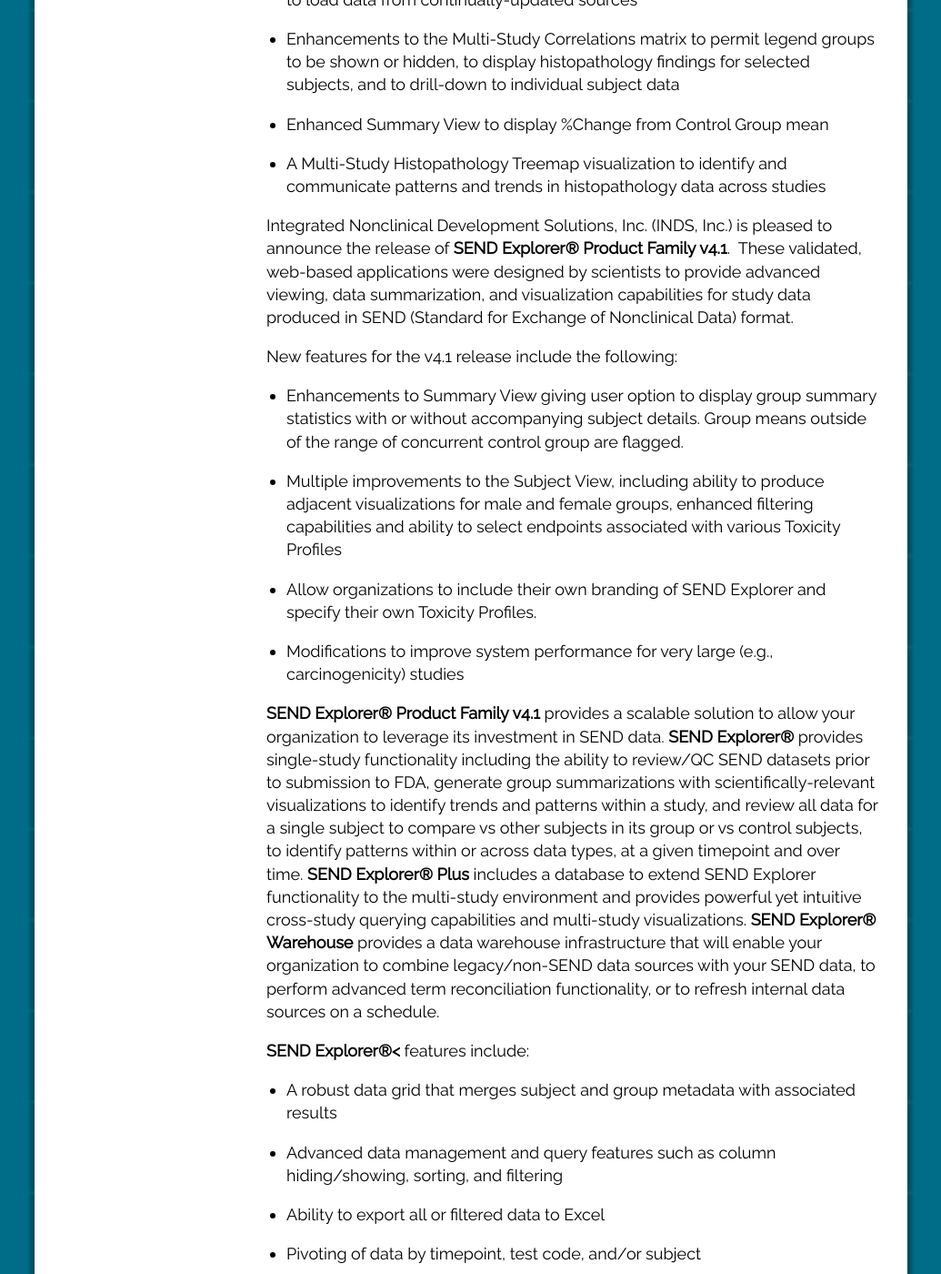
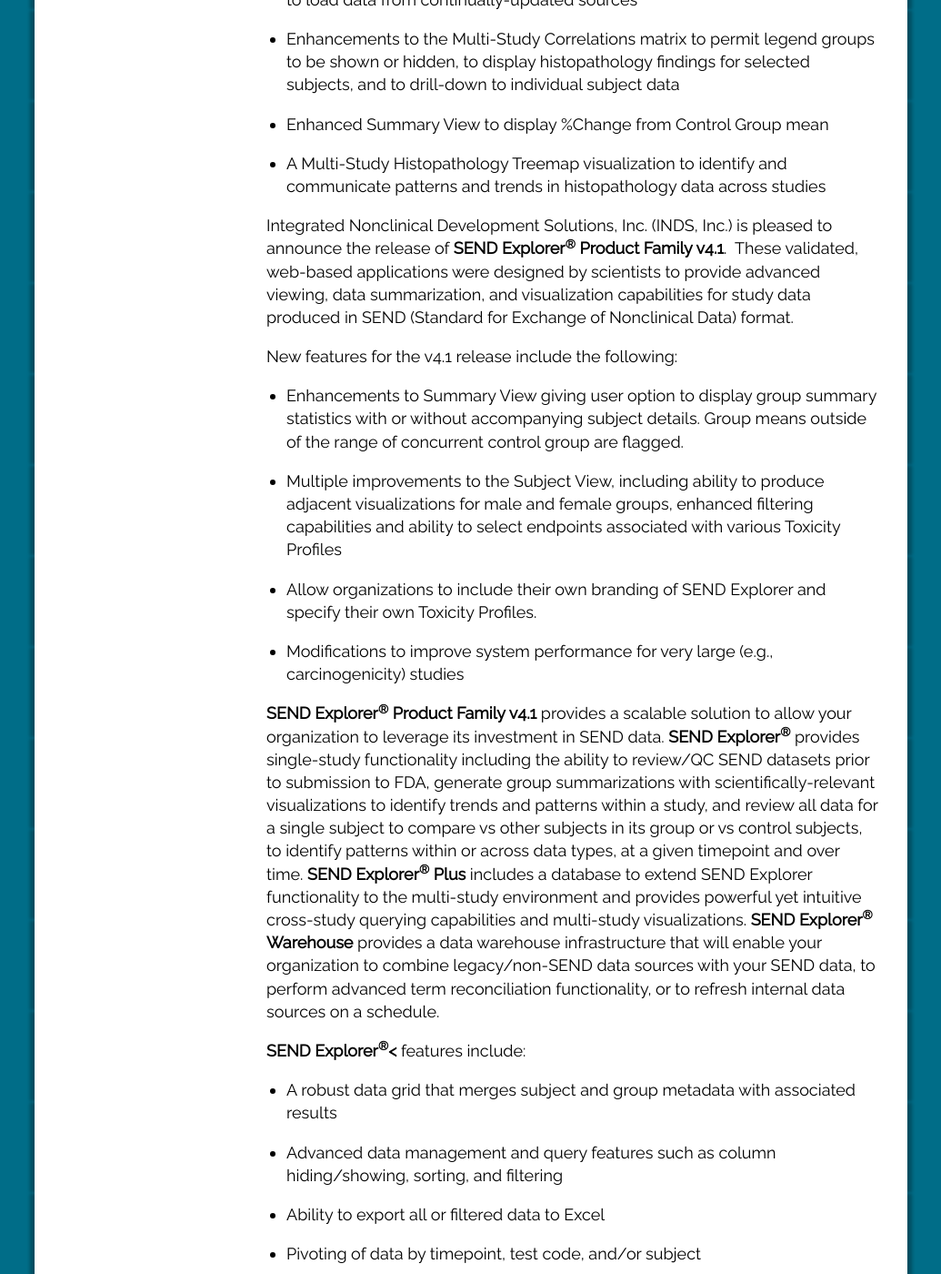
Before and after one commit to inds-inc/inds-inc.github.io, a Jekyll site: the page built from sendexplorer.md, in a window 1280 px wide and 1400 px high, scrolled down 2697 px. Shown: the whole window at 91% size, without its empty margins (122-1157 px from the left). Built offline with Jekyll 4.4.1, drawn with Linux system fonts in a browser that asks for light colours; comment, search, counter and statistics services are not loaded; some of the changed text lies outside the part shown.

Commit message:
registered trade marks

```diff
--- a/sendexplorer.md
+++ b/sendexplorer.md
@@ -94,7 +94,7 @@
 <p>&nbsp;</p>
 
 Integrated Nonclinical Development Solutions, Inc. (INDS, Inc.) is
-pleased to announce the release of **SEND Explorer® Product Family
+pleased to announce the release of **SEND Explorer<sup>®</sup> Product Family
 v4.0**.  These validated, web-based applications were designed by
 scientists to provide advanced viewing, data summarization, and
 visualization capabilities for study data produced in SEND (Standard for
@@ -118,7 +118,7 @@
     studies
 
 Integrated Nonclinical Development Solutions, Inc. (INDS, Inc.) is
-pleased to announce the release of **SEND Explorer® Product
+pleased to announce the release of **SEND Explorer<sup>®</sup> Product
 Family v4.1**.  These validated, web-based applications were designed by
 scientists to provide advanced viewing, data summarization, and
 visualization capabilities for study data produced in SEND (Standard for
@@ -142,24 +142,24 @@
 -   Modifications to improve system performance for very large
     (e.g., carcinogenicity) studies
 
-**SEND Explorer® Product Family v4.1** provides a scalable solution to
+**SEND Explorer<sup>®</sup> Product Family v4.1** provides a scalable solution to
 allow your organization to leverage its investment in SEND data. **SEND
-Explorer®** provides single-study functionality including the ability to
+Explorer<sup>®</sup>** provides single-study functionality including the ability to
 review/QC SEND datasets prior to submission to FDA, generate group
 summarizations with scientifically-relevant visualizations to identify
 trends and patterns within a study, and review all data for a single
 subject to compare vs other subjects in its group or vs control
 subjects, to identify patterns within or across data types, at a given
-timepoint and over time. **SEND Explorer® Plus** includes a database to
+timepoint and over time. **SEND Explorer<sup>®</sup> Plus** includes a database to
 extend SEND Explorer functionality to the multi-study environment and
 provides powerful yet intuitive cross-study querying capabilities and
-multi-study visualizations. **SEND Explorer® Warehouse** provides a data
+multi-study visualizations. **SEND Explorer<sup>®</sup> Warehouse** provides a data
 warehouse infrastructure that will enable your organization to combine
 legacy/non-SEND data sources with your SEND data, to perform advanced
 term reconciliation functionality, or to refresh internal data sources
 on a schedule.
 
-**SEND Explorer®<** features include:
+**SEND Explorer<sup>®</sup><** features include:
 
 -   A robust data grid that merges subject and group metadata with
     associated results
@@ -185,7 +185,7 @@
 -   Hyperlink to multi-domain subject view with tabular and graphical
     displays of data
 
-**SEND Explorer® Plus** includes all of the above features as
+**SEND Explorer<sup>®</sup> Plus** includes all of the above features as
 well as:
 
 -   Straight-forward load interface and study dashboard
@@ -206,7 +206,7 @@
     communication of patterns in histopathology findings.
 
 **
-SEND Explorer® Warehouse** includes all of the above features
+SEND Explorer<sup>®</sup> Warehouse** includes all of the above features
 as well as:
 
 -   Administrative tool to allow term reconciliation, to view/modify
@@ -224,7 +224,7 @@
 
 -   Ability to load data on-demand or according to a specified schedule
 
-Products in the **SEND Explorer® Product Family v4.1** are now available
+Products in the **SEND Explorer<sup>®</sup> Product Family v4.1** are now available
 for purchase. INDS has recently partnered with Instem for sales and
 support services. Please contact INDS at <sendexperts@inds-inc.com> or
 Instem at <submit@instem.com> for more information on any of these tools
```
